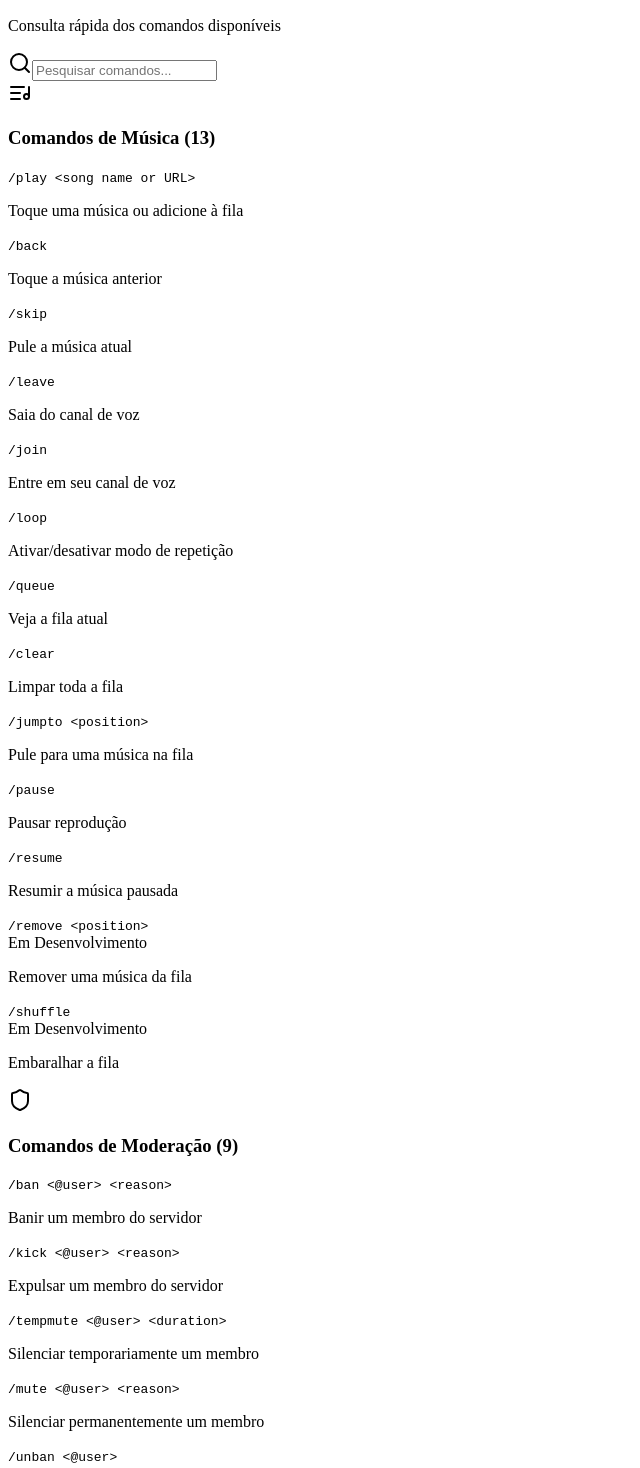
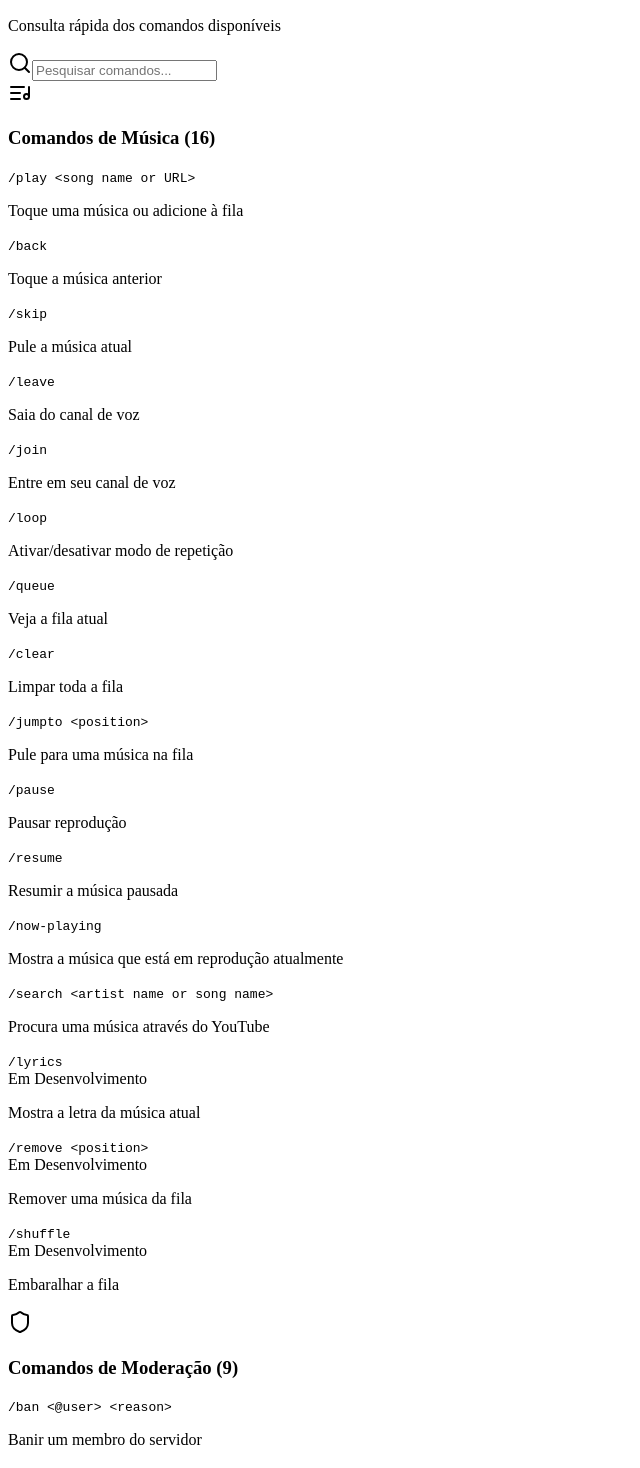
Before and after one commit to rablonkk/nyxro-site, a React (Vite) app in the folder client/: page / in a window 1280 px wide. Shown: the part 1740-3208 px from the top of the page, without its empty margins (0-640 px from the left). Built offline with nearby package versions, Linux system fonts and the light colour scheme; no server answers; a web font is replaced by a local one.

Commit message:
fix: corrigir comandos de bloqueio e adicionar novos comandos de música

```diff
--- a/client/src/pages/home.tsx
+++ b/client/src/pages/home.tsx
@@ -227,12 +227,15 @@ export default function Home() {
     '/purge': { pt: 'Deletar mensagens de um canal' },
     '/warning': { pt: 'Emitir aviso para um membro' },
     '/autorule': { pt: 'Aplicar cargos de forma automática para novos membros do servidor' },
-    '/lock channel': { pt: 'Bloquear um canal de mensagens' },
+    '/lock-channel': { pt: 'Bloquear um canal de mensagens' },
     '/avatar': { pt: 'Mostrar avatar do usuário' },
     '/whois': { pt: 'Obter informações do usuário' },
     '/stats': { pt: 'Ver estatísticas do bot' },
     '/botinfo': { pt: 'Exibir informações do bot' },
     '/help': { pt: 'Mostrar ajuda e comandos' },
+    '/now-playing': { pt: 'Mostra a música que está em reprodução atualmente' },
+    '/search': { pt: 'Procura uma música através do YouTube' },
+    '/lyrics': { pt: 'Mostra a letra da música atual' },
   };
 
   const allCommands = [
@@ -247,6 +250,9 @@ export default function Home() {
     { cmd: '/jumpto', desc: 'Jump to a song in queue', usage: '/jumpto <position>', category: 'music', dev: false },
     { cmd: '/pause', desc: 'Pause playback', usage: '/pause', category: 'music', dev: false },
     { cmd: '/resume', desc: 'Resume the paused music', usage: '/resume', category: 'music', dev: false },
+    { cmd: '/now-playing', desc: 'Show the song currently playing', usage: '/now-playing', category: 'music', dev: false },
+    { cmd: '/search', desc: 'Search for a song on YouTube', usage: '/search <artist name or song name>', category: 'music', dev: false },
+    { cmd: '/lyrics', desc: 'Shows the lyrics of the current song', usage: '/lyrics', category: 'music', dev: true },
     { cmd: '/remove', desc: 'Remove a song from queue', usage: '/remove <position>', category: 'music', dev: true },
     { cmd: '/shuffle', desc: 'Shuffle the queue', usage: '/shuffle', category: 'music', dev: true },
     { cmd: '/ban', desc: 'Ban a member from server', usage: '/ban <@user> <reason>', category: 'moderation', dev: false },
@@ -257,7 +263,7 @@ export default function Home() {
     { cmd: '/purge', desc: 'Delete messages from a channel', usage: '/purge <amount>', category: 'moderation', dev: false },
     { cmd: '/warning', desc: 'Issue a warning to a member', usage: '/warning <@user> <reason>', category: 'moderation', dev: true },
     { cmd: '/autorule', desc: 'Automatically assign roles to new server members.', usage: '/autorule <@rule> <type>', category: 'moderation', dev: true },
-    { cmd: '/lock channel', desc: 'Lock a channel from messages', usage: '/lock channel <#channel>', category: 'moderation', dev: true },
+    { cmd: '/lock-channel', desc: 'Lock a channel from messages', usage: '/lock-channel <#channel>', category: 'moderation', dev: true },
     { cmd: '/avatar', desc: 'Show user avatar', usage: '/avatar <@user>', category: 'utility', dev: false },
     { cmd: '/whois', desc: 'Get user information', usage: '/whois <@user>', category: 'utility', dev: false },
     { cmd: '/stats', desc: 'View bot statistics', usage: '/stats', category: 'utility', dev: false },
```
